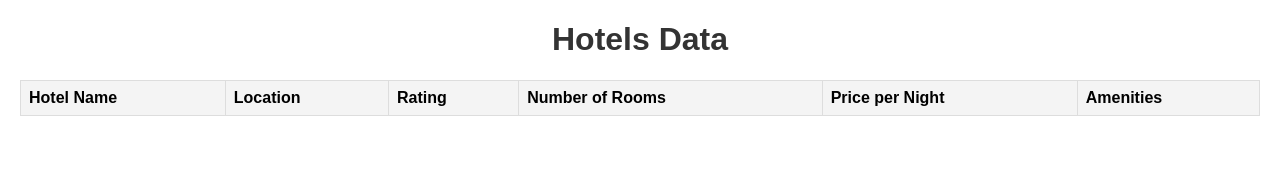
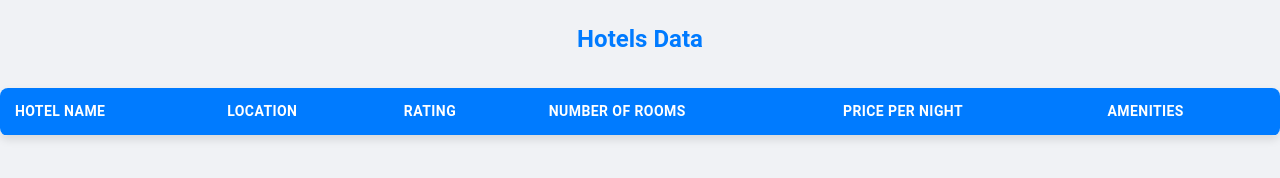
Before and after one commit to Posti0789/FTP, a plain HTML site: page index.html in a window 1280 px wide. Drawn offline with Linux system fonts and the light colour scheme; no server answers.

Commit message:
prueba de css

```diff
--- a/styles.css
+++ b/styles.css
@@ -1,27 +1,50 @@
 body {
-    font-family: Arial, sans-serif;
-    margin: 20px;
+    font-family: 'Roboto', sans-serif;
+    margin: 0;
+    padding: 0;
+    background-color: #f0f2f5;
+    color: #444;
+    line-height: 1.6;
 }
+
 table {
     width: 100%;
     border-collapse: collapse;
-    margin-top: 20px;
+    margin: 30px 0;
+    box-shadow: 0 4px 8px rgba(0, 0, 0, 0.1);
+    background-color: #fff;
+    border-radius: 8px;
+    overflow: hidden;
 }
+
 th, td {
-    border: 1px solid #ddd;
-    padding: 8px;
+    padding: 12px 15px;
     text-align: left;
+    border-bottom: 1px solid #ddd;
 }
+
 th {
-    background-color: #f4f4f4;
+    background-color: #007bff;
+    color: #fff;
+    text-transform: uppercase;
+    font-size: 14px;
+    letter-spacing: 0.03em;
 }
+
 tr:nth-child(even) {
-    background-color: #f9f9f9;
+    background-color: #f8f9fa;
 }
+
 tr:hover {
-    background-color: #f1f1f1;
+    background-color: #e9ecef;
+    cursor: pointer;
+    transition: background-color 0.3s ease;
 }
+
 h1 {
     text-align: center;
-    color: #333;
+    color: #007bff;
+    margin: 20px 0;
+    font-size: 24px;
+    font-weight: 700;
 }
```
